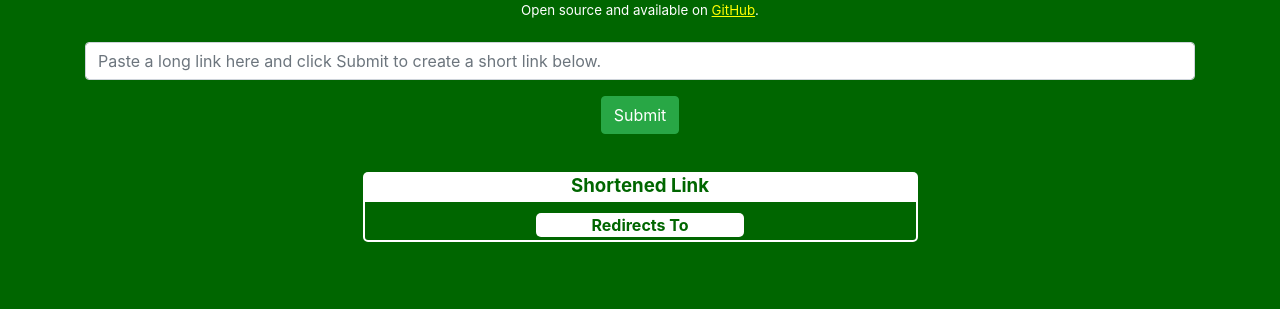
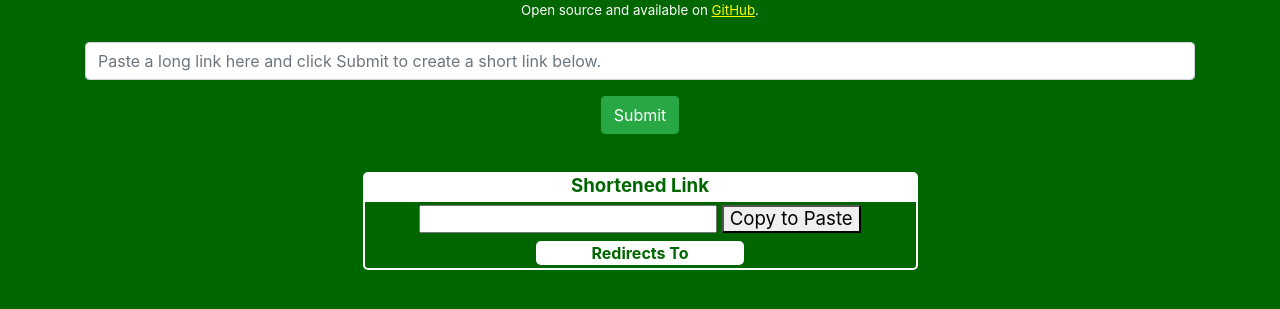
Before and after one commit to slogworx/sloglink, a Flask app: template templates/add_link.html in a window 1280 px wide. Shown: the part 264-573 px from the top of the page. Run offline with Flask 2, Linux system fonts and the light colour scheme; the template is opened without the code that fills it, so the values that code supplies are empty; parts of the project's set-up code (start-up, migrations or seed data) failed here and were passed over; some libraries are stand-ins or nearby versions.

Commit message:
javascript copy added

```diff
--- a/templates/add_link.html
+++ b/templates/add_link.html
@@ -40,7 +40,10 @@
                 <div class="link_header">Shortened Link</div>
                 <div class="shortened_link">
                     {% block content %}
-                    <h2><a class="hi_link" href="{{ short_link }}" target="_blank">{{ short_link }}</a></h2>
+                    <h2>
+                        <input type="text" value="{{ short_link }}" id="shortLink">
+                        <button onclick="copyToPaste()">Copy to Paste</button>
+                    </h2>
                     <div class="to">Redirects To</div>
                     {{ long_link }}
                     {% endblock %}
@@ -49,4 +52,13 @@
         </div>
     </div>
     <br>
+    <script>
+        function copyToPaste() {
+          var copyText = document.getElementById("shortLink");
+          copyText.select();
+          copyText.setSelectionRange(0, 32)
+          document.execCommand("copy");
+          alert("Copied link: " + copyText.value);
+        }
+    </script>
 </body>
```
